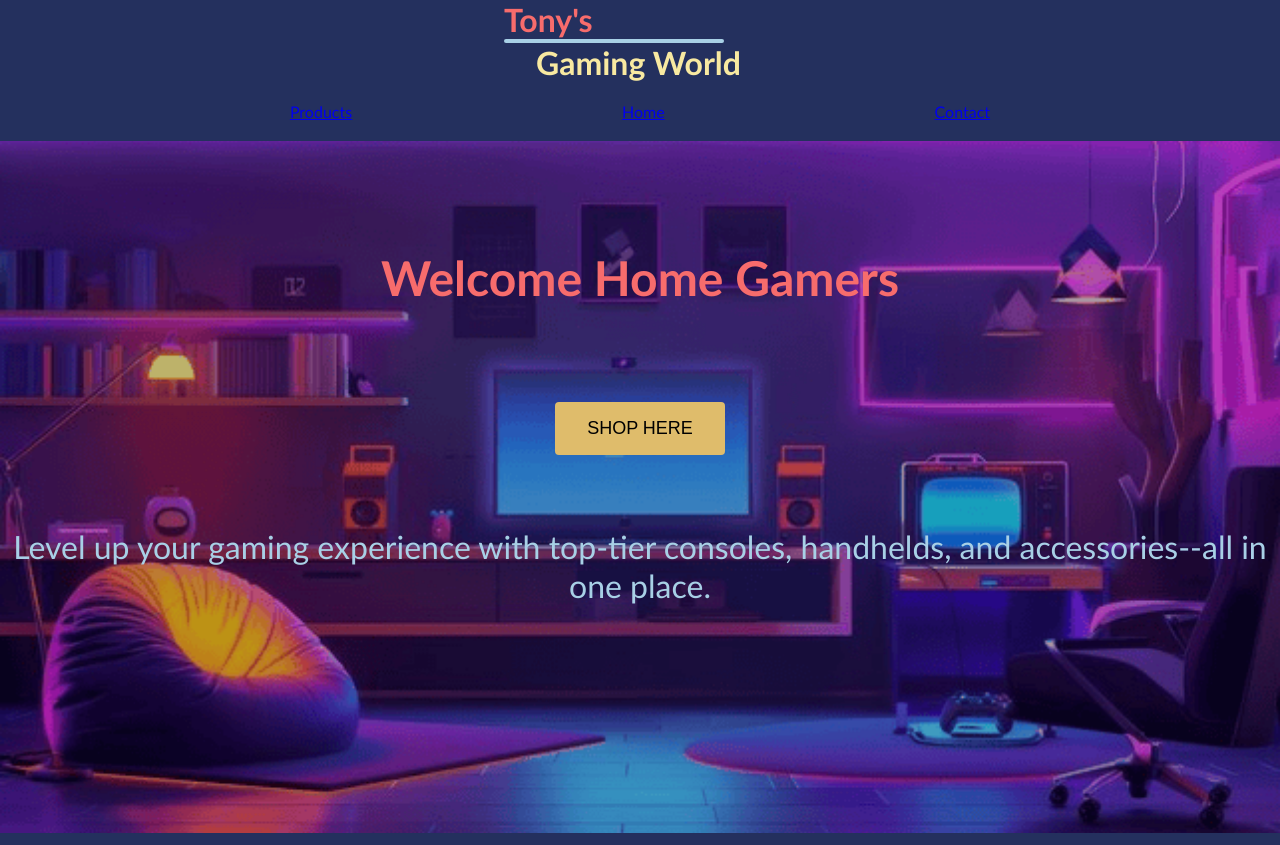
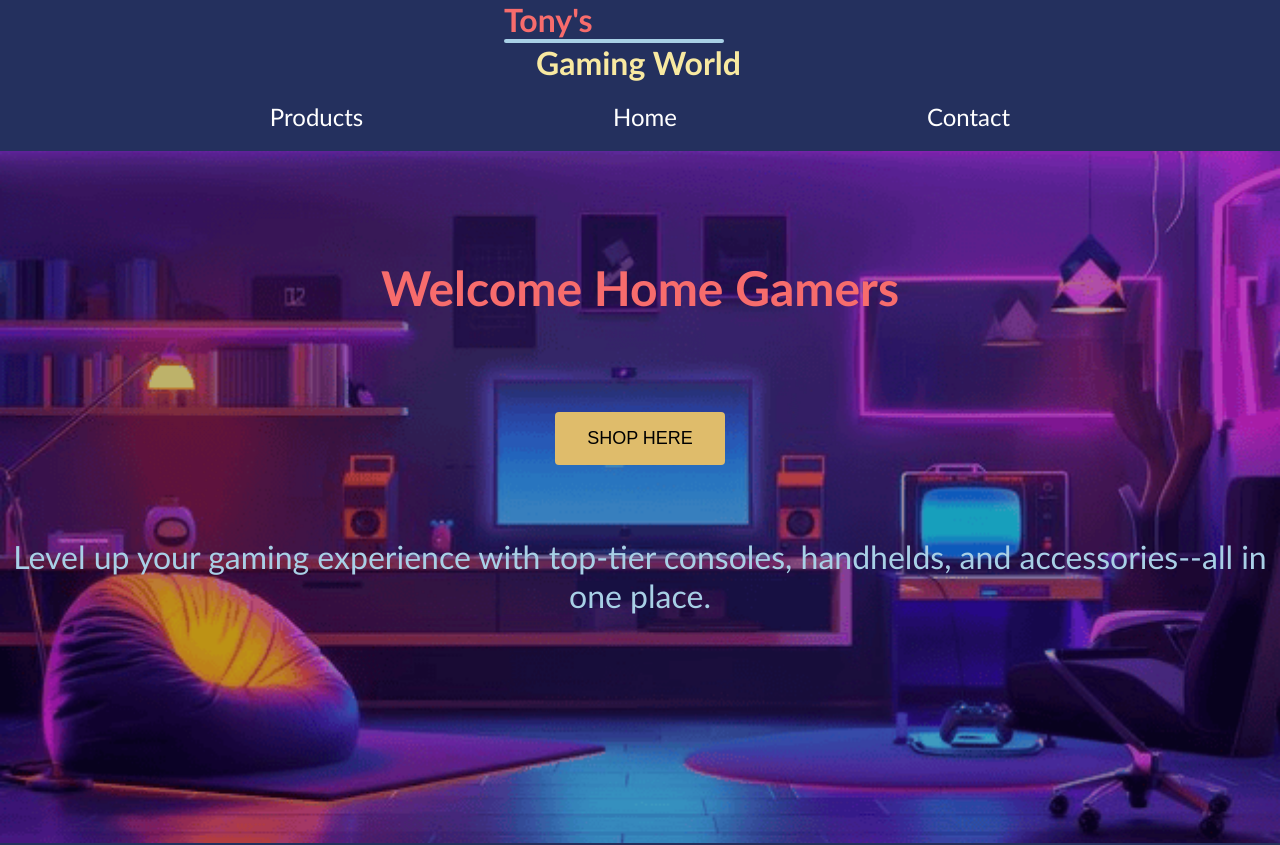
Before and after one commit to tonytone11/React_Ecommerce, a React (Create React App) app in the folder ecommerce/: page /contact in a window 1280 px wide. Shown: the top 845 px of the page. Built offline with nearby package versions, Linux system fonts and the light colour scheme.

Commit message:
Adding components to my pages

```diff
--- a/ecommerce/src/Styling/NavBar.css
+++ b/ecommerce/src/Styling/NavBar.css
@@ -4,7 +4,7 @@
     justify-content: space-evenly;
     padding: 1.25rem;
 }
-nav NavLink{
+nav a{
     font-size: 1.5rem;
     text-decoration: none;
     color: white;
--- a/ecommerce/src/pages/Contact.js
+++ b/ecommerce/src/pages/Contact.js
@@ -1,8 +1,14 @@
 import React from 'react';
 import '../styling/Contact.css';
+import NavBar from '../components/NavBar';
+import Header from '../components/Header';
+import Footer from '../components/Footer';
 
 const Contact = () => {
     return (
+        <>
+            <Header />
+            <NavBar />
             <main>
                 <h1>Contact Us</h1>
                 <form id="contact" action="mailto:your_email@example.com" method="post" enctype="text/plain">
@@ -27,6 +33,9 @@
                     <input className="submit-button" type="submit" value="Send" />
                 </form>
             </main>
+            <Footer />
+        </>
+
     );
 };
 
--- a/ecommerce/src/pages/Products.js
+++ b/ecommerce/src/pages/Products.js
@@ -1,5 +1,8 @@
 import React, { useEffect, useState } from 'react';
 import '../styling/Products.css';
+import Header from '../components/Header';
+import NavBar from '../components/NavBar';
+import Footer from '../components/Footer';
 
 const Products = () => {
     const [products, setProducts] = useState([]);
@@ -12,6 +15,9 @@
     }, []);
 
     return (
+        <>
+            <Header />
+            <NavBar />
             <section className="main-container">
                 <div id="products">
                     {products.map((item, index) => (
@@ -24,6 +30,9 @@
                     ))}
                 </div>
             </section>
+            <Footer />
+        </>
+
     );
 };
 
```
Lines whose indentation alone changed are shown as unchanged.
